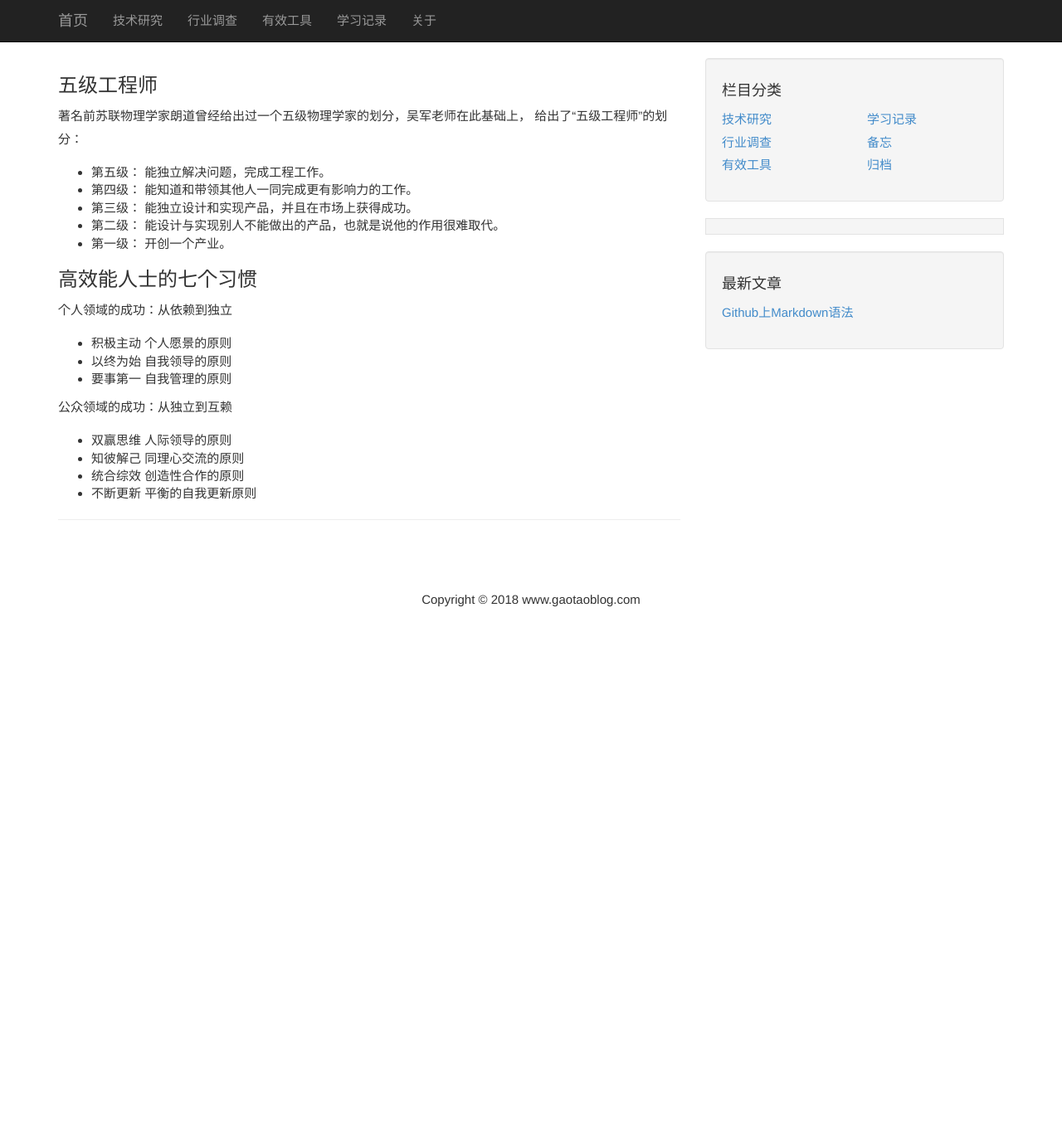
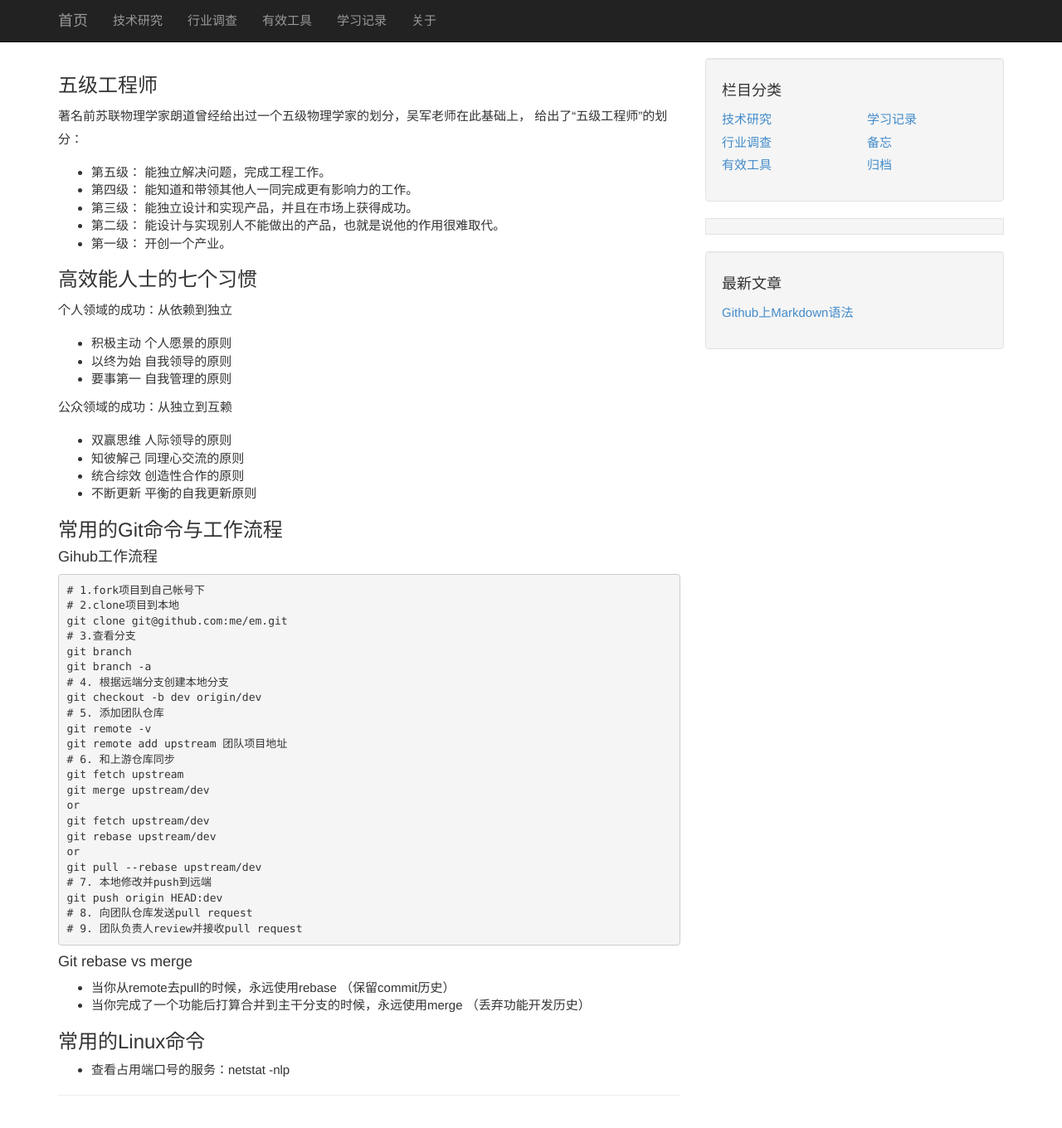
Before and after one commit to taogaocn/taogaocn, a Jekyll site: the page built from faqs.md, in a window 1280 px wide and 1400 px high. Shown: the top 1360 px of the window at 83% size. Built offline with Jekyll 4.4.1, drawn with Linux system fonts in a browser that asks for light colours; comment, search, counter and statistics services are not loaded.

Commit message:
Update FAQS.

````diff
--- a/faqs.md
+++ b/faqs.md
@@ -28,3 +28,40 @@ title: "备忘"
 * 知彼解己 同理心交流的原则
 * 统合综效 创造性合作的原则
 * 不断更新 平衡的自我更新原则
+
+### 常用的Git命令与工作流程
+
+#### Gihub工作流程
+```
+# 1.fork项目到自己帐号下
+# 2.clone项目到本地
+git clone git@github.com:me/em.git
+# 3.查看分支
+git branch
+git branch -a
+# 4. 根据远端分支创建本地分支
+git checkout -b dev origin/dev
+# 5. 添加团队仓库
+git remote -v
+git remote add upstream 团队项目地址
+# 6. 和上游仓库同步
+git fetch upstream
+git merge upstream/dev
+or
+git fetch upstream/dev
+git rebase upstream/dev
+or
+git pull --rebase upstream/dev
+# 7. 本地修改并push到远端
+git push origin HEAD:dev
+# 8. 向团队仓库发送pull request
+# 9. 团队负责人review并接收pull request
+```
+
+#### Git rebase vs merge
+* 当你从remote去pull的时候，永远使用rebase （保留commit历史）
+* 当你完成了一个功能后打算合并到主干分支的时候，永远使用merge
+  （丢弃功能开发历史）
+
+### 常用的Linux命令
+* 查看占用端口号的服务：netstat -nlp
````
